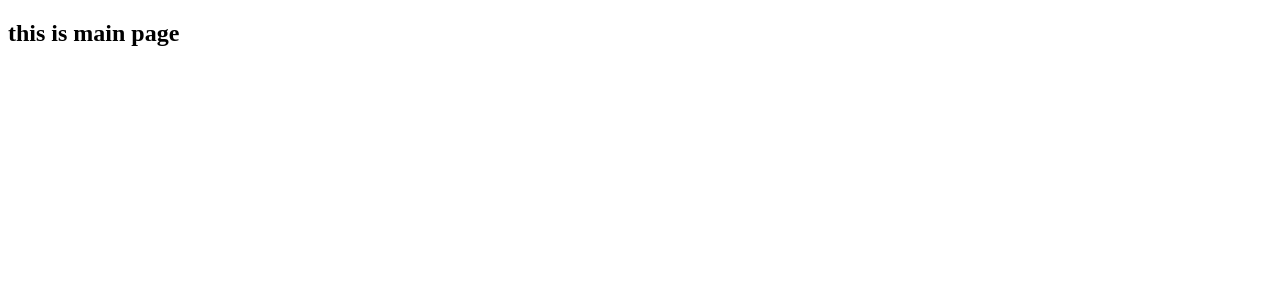
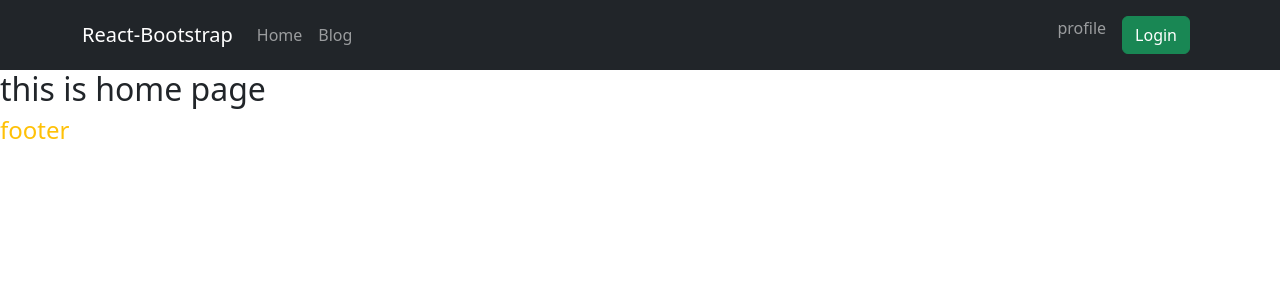
Before and after one commit to MD-Mojammel-Haque-shakil/chef-recipe-client, a React (Vite) app: page / in a window 1280 px wide. Shown: the top 300 px of the page. Built offline with nearby package versions, Linux system fonts and the light colour scheme.

Commit message:
show a navbar in website with  Website name, Home, Blog and User profile picture part done

```diff
--- a/package.json
+++ b/package.json
@@ -10,9 +10,11 @@
     "preview": "vite preview"
   },
   "dependencies": {
+    "bootstrap": "^5.2.3",
     "localforage": "^1.10.0",
     "match-sorter": "^6.3.1",
     "react": "^18.2.0",
+    "react-bootstrap": "^2.7.4",
     "react-dom": "^18.2.0",
     "react-router-dom": "^6.11.0",
     "sort-by": "^1.2.0"
--- a/src/Layout/Main.jsx
+++ b/src/Layout/Main.jsx
@@ -1,9 +1,15 @@
 import React from 'react';
+import Header from '../components/Header/Header';
+import Footer from '../components/Footer/Footer';
+import {Outlet} from 'react-router-dom';
+import 'bootstrap/dist/css/bootstrap.min.css';
 
 const Main = () => {
     return (
         <div>
-            <h2>this is main page</h2>
+           <Header></Header>
+             <Outlet></Outlet>
+           <Footer></Footer>
         </div>
     );
 };
--- /dev/null
+++ b/src/components/Footer/Footer.jsx
@@ -0,0 +1,11 @@
+import React from 'react';
+
+const Footer = () => {
+    return (
+        <div>
+            <h4 className='text-warning'>footer</h4>
+        </div>
+    );
+};
+
+export default Footer;
--- /dev/null
+++ b/src/components/Header/Header.jsx
@@ -0,0 +1,29 @@
+import React from 'react';
+import { Button, Container, Nav, NavDropdown, Navbar } from 'react-bootstrap';
+
+const Header = () => {
+    return (
+        <div>
+          <Navbar collapseOnSelect expand="lg" bg="dark" variant="dark">
+      <Container>
+        <Navbar.Brand href="#home">React-Bootstrap</Navbar.Brand>
+        <Navbar.Toggle aria-controls="responsive-navbar-nav" />
+        <Navbar.Collapse id="responsive-navbar-nav">
+          <Nav className="me-auto">
+            <Nav.Link href="#features">Home</Nav.Link>
+            <Nav.Link href="#pricing">Blog</Nav.Link>
+          </Nav>
+          <Nav>
+            <Nav.Link href="#deets">profile</Nav.Link>
+            <Nav.Link eventKey={2} href="#memes">
+            <Button variant="success">Login</Button>
+            </Nav.Link>
+          </Nav>
+        </Navbar.Collapse>
+      </Container>
+    </Navbar>
+        </div>
+    );
+};
+
+export default Header;
--- /dev/null
+++ b/src/components/Home/Home.jsx
@@ -0,0 +1,11 @@
+import React from 'react';
+
+const Home = () => {
+    return (
+        <div>
+            <h2>this is home page</h2>
+        </div>
+    );
+};
+
+export default Home;
```
Also changed, not shown: src/main.jsx (+9 -2 lines), 1 other file (tests, documents, lock files or other folders).
